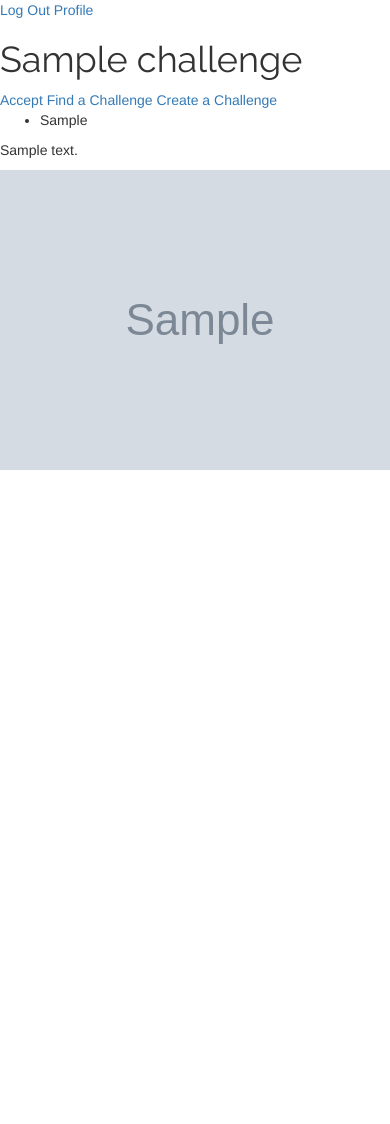
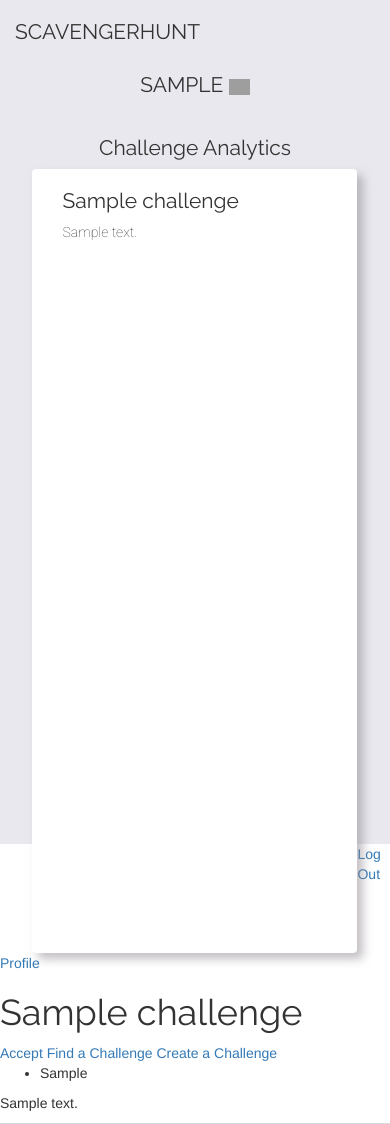
Before and after one commit to NatashaMitchko/nerve, a Flask app: page /challenge/1 in a window 390 px wide; the page is wider, and only the part inside the window is pictured. Shown: the top 1124 px of that part. Before the commit the page ends 470 px from the top of that part, so only its background shows below. Run offline with Flask 2, Linux system fonts and the light colour scheme; the visitor is signed in with stand-in values (Sample User, id 1); tables that the repository leaves empty hold one stand-in row (values such as "Sample post"); grey boxes marked "Sample" are stand-in pictures; some libraries are stand-ins or nearby versions; grey boxes are pictures that could not be loaded.

Commit message:
Added unique constraint via composite index on ChallengeCategory to sanitize duplicate input from API calls. D3 is up and running on challenge description page - each challenge description page will be an analytics page. Added chart.js - need to create route that sends it the correct dicionary

```diff
--- a/model.py
+++ b/model.py
@@ -103,8 +103,7 @@ class ChallengeCategory(db.Model):
     challenge = db.relationship('Challenge', backref=db.backref('challenge_categories'))
     category = db.relationship('Category', backref=db.backref('challenge_categories'))
 
-    challenge_categories_index = db.Index('quicksearch', challenge_id)
-
+    challenge_categories_index = db.Index('quicksearchCC', challenge_id, category_id, unique=True)
 
     def __repr__(self):
         return '<ChallengeCategory id: {id}>'.format(id=self.id)
--- a/server.py
+++ b/server.py
@@ -127,7 +127,7 @@ def is_username_taken():
 
 @app.route('/login', methods=['POST'])
 def show_login_form():
-    """Handles login actions """
+    """Handles login attempts"""
     username = request.form.get('username')
     password = request.form.get('password')
     # print username, password
@@ -160,7 +160,8 @@ def post_user(u,p,e,f):
 
 @app.route('/register', methods=['POST'])
 def register_user():
-    """Render new user signup form and handles new user post requests"""
+    """Handles user creation requests"""
+
     username = request.form.get('username')
     password = bcrypt.generate_password_hash(request.form.get('password'))
     phone = request.form.get('tel')
@@ -171,10 +172,7 @@ def register_user():
     if user:
         flash('Username taken')
         return redirect('/register')
-        # TODO: make this make sense:
-
     else:
-        # Add new user to the database
         post_user(username, password, email, phone)
         # Add newly created user to the session
         session['active'] = True
@@ -197,22 +195,24 @@ def post_categories(tag):
     """Adds new categories to db that are unique."""
     new_category = Category(tag=tag)
     db.session.add(new_category)
-    print 'post categories'
+    print 'posted', tag
     try:
         db.session.commit()
+        return new_category
     except exc.IntegrityError:
         db.session.rollback()
-        print "{} already exists.".format(tag)
+        print "{} already exists in the Category table.".format(tag)
 
-def post_challenge_categories(tag_list, challenge_id):
+def post_challenge_categories(tag_set, challenge_id):
     """Adds records describing relations between an individual challenge and
                 multiple categories. If the category doesn't exist in the db it
-                gets added and the relation is created."""
-    i = 0
-    while i < len(tag_list):
-        category = db.session.query(Category).filter(Category.tag==tag_list[i]).first()
-        print category
+                gets added and the relation is created. Does not create
+                duplicate records in ChallengeCategory table either. """
+
+    for tag in tag_set:
+        category = db.session.query(Category).filter(Category.tag==tag).first()
         if category:
+            print category, 'is in the Categories table and is ready to be added as a ChallengeCategory'
             new_challenge_category = ChallengeCategory(category_id=category.id,
                                                         challenge_id=challenge_id)
             db.session.add(new_challenge_category)
@@ -220,12 +220,23 @@ def post_challenge_categories(tag_list, challenge_id):
                 db.session.commit()
             except exc.IntegrityError:
                 db.session.rollback()
-                print "Relation between {tag} and challenge {id} already exists.".format(tag=tag_list[i], id=challenge_id)
-            i = i + 1
-            print i
+                print "Relation between {tag} and challenge {id} already exists.".format(tag=tag, id=challenge_id)
         else:
-            post_categories(tag_list[i])
-            print 'else'
+            print tag, 'was not in the Categories table and needs to be added'
+            # commits new category
+            category = post_categories(tag)
+            # new transaction
+            new_challenge_category = ChallengeCategory(category_id=category.id,
+                                                        challenge_id=challenge_id)
+            db.session.add(new_challenge_category)
+            # Following try/except block catches exceptions that may arise from
+            # the category&challenge unique constraint via the composite index
+            try:
+                db.session.commit()
+            except exc.IntegrityError:
+                db.session.rollback()
+                print "Relation between {tag} and challenge {id} already exists.".format(tag=tag, id=challenge_id)
+
 
 @app.route('/create', methods=['GET', 'POST'])
 def create_challenge():
@@ -271,9 +282,9 @@ def show_all_challenges():
 
 @app.route('/challenge/<id>')
 def challenge_details(id):
-
+    username = get_user_by_id(session['user_id']).username
     challenge = db.session.query(Challenge, ChallengeCategory).filter(Challenge.id==id).join(ChallengeCategory).all()
-    return render_template('challenge.html', challenge=challenge)
+    return render_template('challenge.html', challenge=challenge, username=username)
 
 @app.route('/accept.json', methods=['POST'])
 def accept_challenge():
@@ -439,6 +450,12 @@ def leaderboard():
     users"""
     return render_template('analytics.html')
 
+@app.route('/m.json')
+def m ():
+    import json
+    m = open('m.json').read()
+    return jsonify(json.loads(m))
+
 @app.route('/contact-me')
 def contact_me():
     """My profile page that shows how to get in contact with me"""
@@ -449,7 +466,8 @@ if __name__ == "__main__":
 
     app.debug = True
     app.config['DEBUG_TB_INTERCEPT_REDIRECTS'] = False
-    connect_to_db(app, 'postgres:///test_nerve')
+    connect_to_db(app, 'postgres:///nerve')
+    db.create_all()
 
     # make sure templates, etc. are not cached in debug mode
     app.jinja_env.auto_reload = app.debug
--- a/static/main.css
+++ b/static/main.css
@@ -208,7 +208,25 @@ input[type=submit]:focus {
 }
 
 /*END FORM STYLING*/
+/*ANALYTICS AND D3 STYLING*/
+#d3 {
+  size:960px 600px;
+}
 
+.node {
+  stroke: none;
+  stroke-width: 1.5px;
+}
+
+.link {
+  fill: none;
+  stroke: #ccc;
+}
+/*END ANALYTICS AND D3 STYLING*/
+.logged-in {
+    fill:linear-gradient(#fc7279 30%, #ff7b9c 60%, #ffc019 125%);
+    stroke-width:0px;
+}
 
 .saving-forlater{
     /*Nice pink/orange gradient*/
@@ -220,20 +238,3 @@ input[type=submit]:focus {
     /*Box shadow for tasks*/
     box-shadow: 15px 15px 90px -15px rgba(138,130,138,1);
 }
-
-
-/*Styling for D3 relationship diagram*/
-.links line {
-  stroke: #999;
-  stroke-opacity: 0.6;
-}
-
-.nodes circle {
-  stroke: #fff;
-  stroke-width: 0.5px;
-}
-
-.logged-in {
-    fill:linear-gradient(#fc7279 30%, #ff7b9c 60%, #ffc019 125%);
-    stroke-width:0px;
-}
--- a/static/main.js
+++ b/static/main.js
@@ -119,6 +119,23 @@
   $('.num-players').each(getNumPlayers);
 })();
 
+// Count participants and check how many are completed for doughnut graph
+(function(){
+  var data = // something jsonified by the server
+
+  var options = {
+    animation.animateRotate: true,
+    animation.animateScale: true,
+    hoverBorderColor, '#ccc',
+    hoverBorderWidth, 1px
+  }
+
+  var myDoughnutChart = new Chart(ctx, {
+    type: 'doughnut',
+    data: data,
+    options: options
+});
+})
 
 // So the user can only upload one file!
 // $('.fileinput').change(function(){
--- a/templates/challenge.html
+++ b/templates/challenge.html
@@ -3,6 +3,133 @@
 {% block title %}{{ challenge[0][0].title }}{% endblock %}
 
 {% block content %}
+<div class="container-fluid grey-page">
+  <div class="row">
+    <div class="col-xs-4 col-md-3 top">
+      <h1 class="title home text-center">SCAVENGERHUNT</h1>
+    </div>
+    <div class="col-xs-12 col-md-3 col-md-offset-6 top">
+      {% if session.get('active') %}
+      <h1 class="title text-center text-uppercase" id="profile">{{ username }} <img id="caret" src="/static/images/_caret.png"></h1>
+      <h1><a href='/logout' class="text-center hidden" id="logout">LOG OUT</a></h1>
+      {% endif %}
+    </div>
+  </div>
+  <div class="row">
+    <div class="col-xs-12 col-md-4 col-md-offset-4 top">
+      <h1 class="title text-center">Challenge Analytics</h1>
+    </div>
+  </div>
+  <div class="row">
+    <div class="col-xs-10 col-xs-offset-1 main" id="d3">
+      <div class="col-xs-10 col-md-6">
+        <h1 class="title">{{ challenge[0][0].title }}</h1>
+        <p class="description">{{ challenge[0][0].description }}</p>
+      </div>
+      <div class="col-xs-10 col-md-6">
+        <canvas id="chartjs-completed" class="chartjs" width="400" height="400" style="display: block; width: 400px; height: 400px;"></canvas>
+      </div>
+      <div class="col-xs-10 col-md-6">
+        <svg width="400" height="300"></svg>
+      </div>
+      <div class="col-xs-10 col-md-6"></div>
+    </div>
+  </div>
+</div>
+<script src="https://d3js.org/d3.v4.min.js"></script>
+<script>
+
+var challenge_id = {{ challenge[0][0].id }};
+
+var svg = d3.select("svg"),
+    width = +svg.attr("width"),
+    height = +svg.attr("height");
+
+var color = d3.rgb(103,219,228);
+
+var simulation = d3.forceSimulation()
+    .force("link", d3.forceLink().distance(10).strength(0.5))
+    .force("charge", d3.forceManyBody())
+    .force("center", d3.forceCenter(width / 2, height / 2));
+
+d3.json('/challenge_analytics.json', function(error, graph) {
+  if (error) throw error;
+
+  var nodes = graph.nodes,
+      nodeById = d3.map(nodes, function(d) { return d.id; }),
+      links = graph.links,
+      bilinks = [];
+
+  links.forEach(function(link) {
+    var s = link.source = nodeById.get(link.source),
+        t = link.target = nodeById.get(link.target),
+        i = {}; // intermediate node
+    nodes.push(i);
+    links.push({source: s, target: i}, {source: i, target: t});
+    bilinks.push([s, i, t]);
+  });
+
+  var link = svg.selectAll(".link")
+    .data(bilinks)
+    .enter().append("path")
+      .attr("class", "link");
+
+  var node = svg.selectAll(".node")
+    .data(nodes.filter(function(d) { return d.id; }))
+    .enter().append("circle")
+      .attr("class", "node")
+      .attr("r", 5)
+      .attr("fill", function(d) { return color; })
+      .call(d3.drag()
+          .on("start", dragstarted)
+          .on("drag", dragged)
+          .on("end", dragended));
+
+  node.append("title")
+      .text(function(d) { return d.id; });
+  link.append("title")
+      .text(function(d) { return d.value; });
+
+  simulation
+      .nodes(nodes)
+      .on("tick", ticked);
+
+  simulation.force("link")
+      .links(links);
+
+  function ticked() {
+    link.attr("d", positionLink);
+    node.attr("transform", positionNode);
+  }
+});
+
+function positionLink(d) {
+  return "M" + d[0].x + "," + d[0].y
+       + "S" + d[1].x + "," + d[1].y
+       + " " + d[2].x + "," + d[2].y;
+}
+
+function positionNode(d) {
+  return "translate(" + d.x + "," + d.y + ")";
+}
+
+function dragstarted(d) {
+  if (!d3.event.active) simulation.alphaTarget(0.3).restart();
+  d.fx = d.x, d.fy = d.y;
+}
+
+function dragged(d) {
+  d.fx = d3.event.x, d.fy = d3.event.y;
+}
+
+function dragended(d) {
+  if (!d3.event.active) simulation.alphaTarget(0);
+  d.fx = null, d.fy = null;
+}
+
+</script>
+
+<!-- ####################################################################### -->
 {% if session.get('active') %}
 <a href="/logout">Log Out</a>
 <a href="/profile/id/{{ session.get('user_id')}}">Profile</a>
--- a/templates/challenges.html
+++ b/templates/challenges.html
@@ -17,7 +17,7 @@
   </div>
   <div class="row">
     <div class="col-xs-12 col-md-4 col-md-offset-4 top">
-      <h1 class="title text-center">CHALLENGES</h1>
+      <h1 class="title text-center">Challenges</h1>
     </div>
   </div>
   <div class="row">
--- a/templates/profile.html
+++ b/templates/profile.html
@@ -11,13 +11,13 @@
     <div class="col-xs-12 col-md-3 col-md-offset-6 top">
       {% if session.get('active') %}
       <h1 class="title text-center text-uppercase" id="profile">{{ username }} <img id="caret" src="/static/images/_caret.png"></h1>
-      <h1><a href='/logout' class="text-center hidden" id="logout">LOG OUT</a></h1>
+      <h1><a href='/logout' class="text-center hidden" id="logout">Log Out</a></h1>
       {% endif %}
     </div>
   </div>
   <div class="row">
     <div class="col-xs-12 col-md-4 col-md-offset-4 top">
-      <h1 class="title text-center">PROFILE</h1>
+      <h1 class="title text-center">Profile</h1>
     </div>
   </div>
   <div class="row in-progress">
```
Also changed, not shown: templates/analytics.html (+23 -18 lines).
